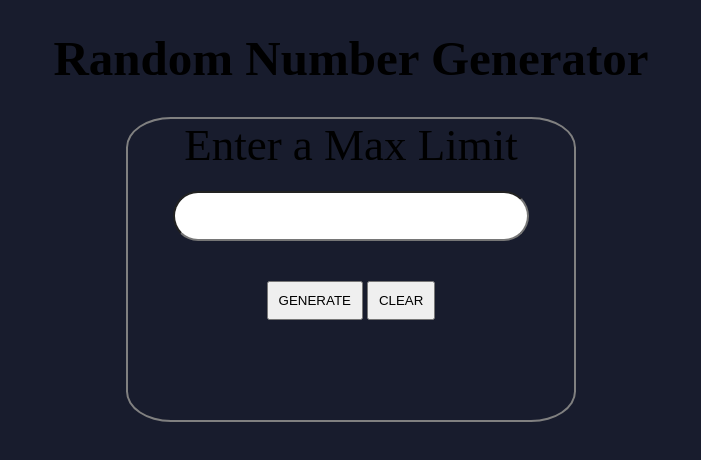
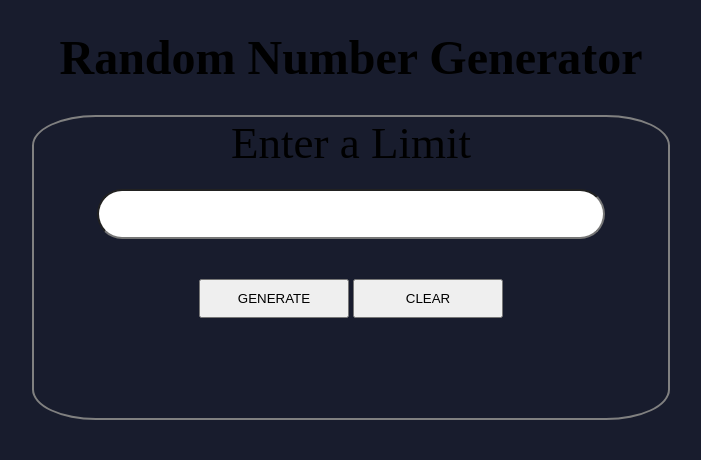
Before and after one commit to samuelajala01/Random-Number-Generator, a plain HTML site: page index.html in a window 1280 px wide. Shown: the whole page, without its empty margins (289-990 px from the left). Drawn offline with Linux system fonts and the light colour scheme.

Commit message:
first init

```diff
--- a/index.html
+++ b/index.html
@@ -5,15 +5,15 @@
   <meta http-equiv="X-UA-Compatible" content="IE=edge">
   <meta name="viewport" content="width=device-width, initial-scale=1.0">
   <link rel="stylesheet" href="style.css">
-  <title>JS Playground</title>
+  <title>Number Generator</title>
 </head>
 <body>
   <h1>Random Number Generator</h1>
   <form>
-    <label for="number">Enter a Max Limit</label>
-    <input id="input" type="number" name = 'number'><br>
+    <label for="number">Enter a Limit</label>
+    <input id="input" type="text" name ='number'><br>
     <button id="btn-1">GENERATE</button>
-    <button id="btn-2" onclick="">CLEAR</button>
+    <button id="btn-2" onclick="clear()">CLEAR</button>
     <div id="result"></div>
   </form>
   <script src="script.js"></script>
--- a/script.js
+++ b/script.js
@@ -1,5 +1,5 @@
 function clear() {
-  document.getElementById('input').value = '';
+  document.getElementById('input').innerHTML = '';
   document.getElementById('result').innerHTML = '';
 }
 
@@ -7,9 +7,10 @@ document.getElementById('btn-1').addEventListener('click', function(e) {
   const a = document.getElementById('input').value;
   let num = Math.ceil(Math.random()* a);
 
-  if(a === '' ) {
+
+  if(a === '') {
     document.getElementById('result').innerHTML = '';
-    alert('Type a number')
+    alert('Enter a number')
   } else{
     document.getElementById('result').innerHTML = num;
 
--- a/style.css
+++ b/style.css
@@ -10,7 +10,7 @@ body{
 
 h1{
   text-align: center;
-  font-size: 49px;
+  font-size: 3em;
   margin-bottom: 30px;
   margin-top: 30px;
 }
@@ -19,7 +19,7 @@ form{
   margin: auto;
   border: 2px solid gray;
   border-radius: 10%;
-  width: 450px;
+  max-width: max-content;
   text-align: center;
 }
 
@@ -39,6 +39,7 @@ input{
 button{
   padding: 10px;
   margin-bottom: 50px;
+  width: 150px;
 }
 
 #result{
```
